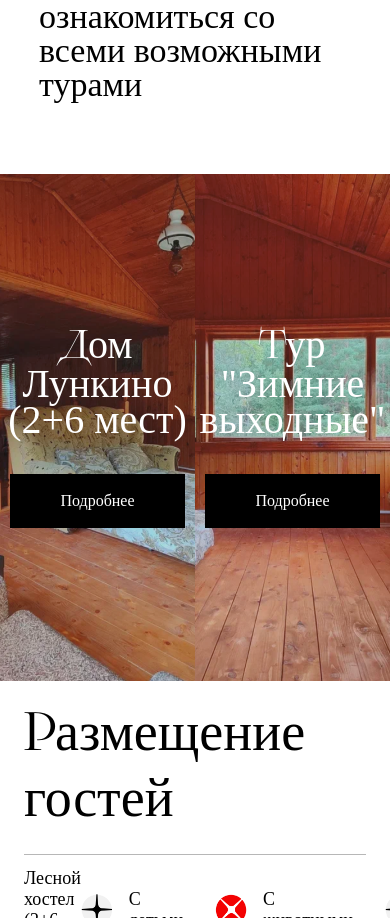
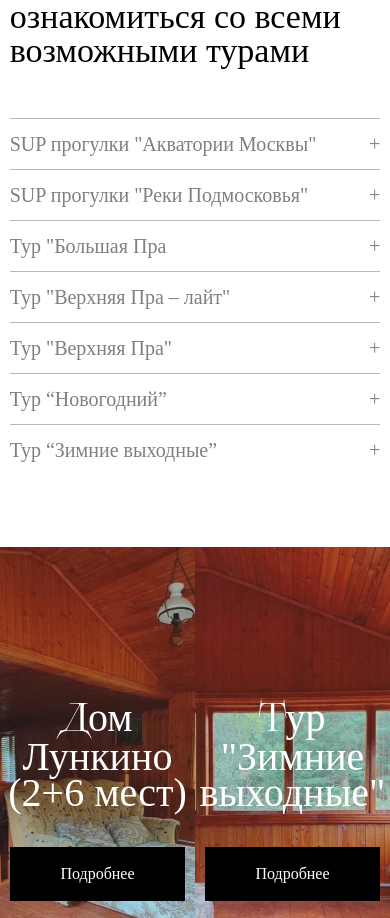
Before and after one commit to t13b5og4m22/react-mesera, a React (Create React App) app: page / in a window 390 px wide. Shown: the part 3316-4234 px from the top of the page. Built offline with nearby package versions, Linux system fonts and the light colour scheme; a web font is replaced by a local one.

Commit message:
made accordion for tours - mobile -v

```diff
--- a/src/main_components/Main_tours_info.css
+++ b/src/main_components/Main_tours_info.css
@@ -1,3 +1,7 @@
+.display_none {
+    display: none;
+}
+
 .Main_tours_info {
     display: flex;
     flex-direction: column;
@@ -5,6 +9,10 @@
     padding: 52px 0px 72px 0px;
     gap: 50px;
     font-family: 'Vela Sans';
+}
+
+a {
+    text-decoration: none;
 }
 
 .Main_tours_info .tours__title {
@@ -78,7 +86,7 @@
 
 @media screen and (max-width: 576px) {
     .Main_tours_info .tours__title {
-        width: 90%;
+        width: 95%;
     }
     .Main_tours_info .tours__title h2 {
         font-size: 34px;
@@ -92,8 +100,67 @@
     }
 }
 
-@media screen and (max-width: 1280px) {
+@media screen and (min-width: 577px) and (max-width: 1280px) {
     .Main_tours_info .tours__title {
         width: 80%;
     }
 }
+
+.sm_tours__table {
+    padding: 0 16px;
+    display: flex;
+    flex-direction: column;
+    width: 95%;
+}
+
+.sm_tours__table .sm_table__head {
+    display: flex;
+    justify-content: space-between;
+    height: 50px;
+    align-items: center;
+    border-top: 1px solid #B7B7B7;
+}
+
+.sm_tours__table .sm_table__head p {
+    font-size: 20px;
+    color: #000000;
+    opacity: 0.5;
+}
+
+.sm_tours__table .sm_table__content {
+    display: flex;
+    flex-direction: column;
+    gap: 16px;
+    margin-bottom: 50px;
+}
+
+.sm_tours__table .sm_table__content .sm_table__content_info {
+    display: flex;
+    flex-direction: row;
+    justify-content: space-between;
+    align-items: center;
+}
+
+.sm_tours__table .sm_table__content .sm_table__content_info p {
+     font-size: 14px;
+     width: 70%;
+}
+
+.sm_tours__table .sm_table__content .sm_table__content_info h3 {
+    font-size: 20px;
+    font-weight: 400;
+}
+
+.sm_tours__table .sm_table__content .sm_table__content_button {
+    width: 100%;
+    height: 50px;
+    background: #000000;
+    display: flex;
+    justify-content: center;
+    align-items: center;
+}
+
+.sm_tours__table .sm_table__content a .sm_table__content_button {
+    text-decoration: none;
+    color: #ffffff;
+}
--- a/src/main_components/Main_tours_info.js
+++ b/src/main_components/Main_tours_info.js
@@ -1,8 +1,8 @@
 import './Main_tours_info.css';
 import starBlack from '../star_black.png';
 import starGrey from '../star_grey.png';
-
-
+import map1 from '../tours_map.png';
+import { useState } from 'react';
 
 function One_star_block() {
   return (
@@ -53,6 +53,16 @@ const tours = [
 ]
 
 function Main_tours_info() {
+  const [selected, setSelected] = useState(null)
+
+  const toggle = (i) => {
+    if (selected == i) {
+      return setSelected(null)
+    }
+
+    setSelected(i)
+  }
+
   return (
     <div className="Main_tours_info">
         <div className='tours__title'>
@@ -74,6 +84,24 @@ function Main_tours_info() {
             </div>
           )}
         </div>
+        <div className='sm_tours__table'>
+          {tours.map((sm_item, i) =>
+            <div className={true ? 'sm_tours__table_element' : 'display_none'}>
+              <div className='sm_table__head' onClick={() => toggle(i)}>
+                <p>{sm_item.title}</p>
+                <p>+</p>
+              </div>
+              <div className={selected == i ? 'sm_table__content' : 'display_none'}>
+                <img src={map1} />
+                <div className='sm_table__content_info'>
+                  <p>{sm_item.text}</p>
+                  <h3>{sm_item.price}</h3>
+                </div>
+                  <a href="#"><div className='sm_table__content_button'>Подробнее</div></a>
+              </div>
+            </div>
+          )}
+        </div>
     </div>
   );
 }
```
Also changed, not shown: src/tours_map.png (added).
